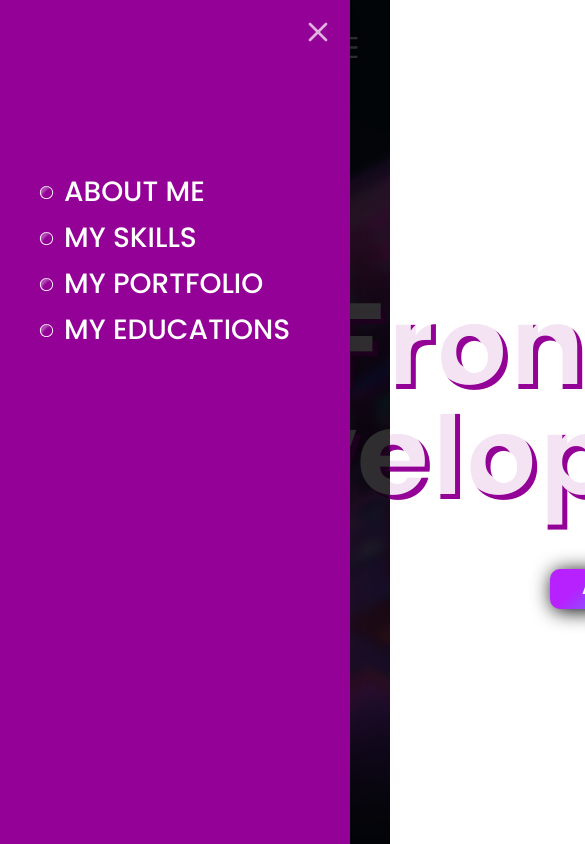
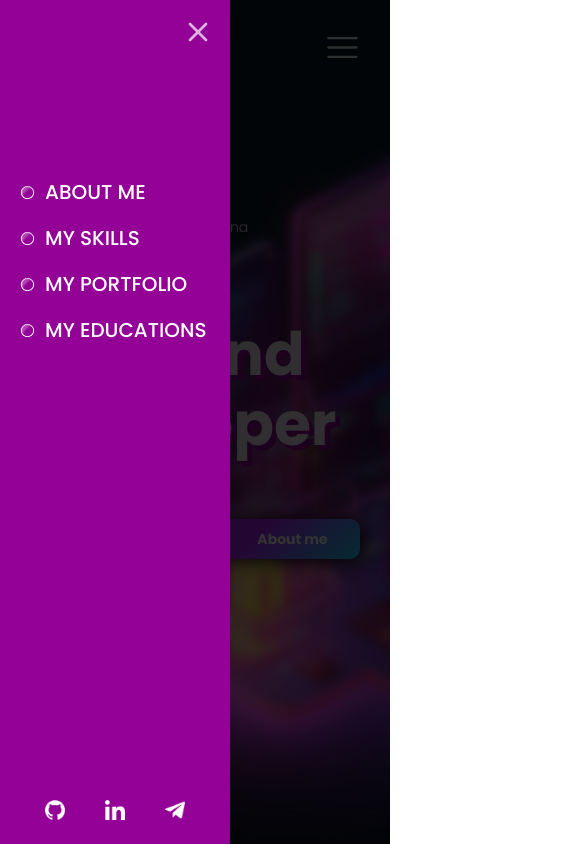
Before and after one commit to olhapanchyshyna/portfolio_next, a Next.js app: page / in a window 390 px wide. Both pictures are taken after a click on the button 342 px from the left and 47 px from the top of the page. Shown: the top 844 px of the page, 585 px wide, since content can reach past the window. Built offline with nearby package versions, Linux system fonts and the light colour scheme.

Commit message:
add first screen adaptive

```diff
--- a/package.json
+++ b/package.json
@@ -28,6 +28,8 @@
     "eslint": "^8",
     "eslint-config-next": "14.2.3",
     "postcss": "^8",
+    "prettier": "^3.3.0",
+    "prettier-plugin-tailwindcss": "^0.6.1",
     "tailwindcss": "^3.4.1",
     "typescript": "^5"
   }
--- a/src/app/globals.css
+++ b/src/app/globals.css
@@ -68,7 +68,6 @@
 
 .subtitle {
 	font-weight: 100;
-	font-size: 16px;
 	line-height: 24px;
 	position: relative;
 	color: rgba(255, 255, 255, 0.8901960784);
--- a/src/app/page.tsx
+++ b/src/app/page.tsx
@@ -5,6 +5,7 @@ export default function Home() {
   return (
     <section>
       <FirstScreen/>
+
     </section>
   );
 }
--- a/src/components/first-screen.tsx
+++ b/src/components/first-screen.tsx
@@ -3,72 +3,77 @@ import {
   SheetContent,
   SheetDescription,
   SheetTrigger,
-} from '@/components/ui/sheet'
-import { HamburgerMenuIcon, ShadowInnerIcon } from '@radix-ui/react-icons'
-import Link from 'next/link'
-import TextWithCircle from './text-with-circle'
-import CustomButton from './custom-button'
-import SidePanel from './side-panel'
+} from "@/components/ui/sheet";
+import { HamburgerMenuIcon, ShadowInnerIcon } from "@radix-ui/react-icons";
+import Link from "next/link";
+import CustomButton from "./custom-button";
+import MediaLinks from "./media-links";
+import SidePanel from "./side-panel";
+import TextWithCircle from "./text-with-circle";
 
 export default function FirstScreen() {
   return (
-		<section className="bg-[url('/first-screen-bg.jpg')] bg-cover bg-no-repeat h-[100vh]">
-			<div className='flex justify-end'>
+    <section className="h-[100vh] bg-[url('/first-screen-bg.jpg')] bg-cover bg-no-repeat">
+      <div className="flex justify-end">
         <Sheet>
-					<SheetTrigger className='text-[#e6e9eb] w-[35px] h-[35px] mt-[30px] mr-[30px]'>
-						<HamburgerMenuIcon className=' w-[35px] h-[35px]' />
+          <SheetTrigger className="mr-[30px] mt-[30px] h-[35px] w-[35px] text-[#e6e9eb]">
+            <HamburgerMenuIcon className="h-[35px] w-[35px]" />
           </SheetTrigger>
           <SheetContent
-						side='left'
-						className='main-bg-color w-[350px] border-none'
+            side="left"
+            className="main-bg-color flex w-[230px] flex-col justify-between border-none px-[5px] md:w-[300px] md:px-[20px] xl:w-[350px]"
           >
-						<SheetDescription className='flex flex-col mt-[150px] mx-[15px] text-[#fff] font-medium text-[28px] leading-[36px] uppercase'>
+            <SheetDescription className="mx-[15px] mt-[150px] flex flex-col text-[20px] font-medium uppercase leading-[36px] text-[#fff] md:text-[24px] xl:text-[28px]">
               <Link
-								href='/'
-								className='flex items-center mb-[10px] hover:text-sky-300'
+                href="/"
+                className="mb-[10px] flex items-center hover:text-sky-300"
               >
-								<ShadowInnerIcon className='mr-[10px] ' />
+                <ShadowInnerIcon className="mr-[10px]" />
                 <div>About me</div>
               </Link>
               <Link
-								href='/'
-								className='flex  items-center mb-[10px] hover:text-sky-300'
+                href="/"
+                className="mb-[10px] flex items-center hover:text-sky-300"
               >
-								<ShadowInnerIcon className='mr-[10px]' />
+                <ShadowInnerIcon className="mr-[10px]" />
                 <div>My Skills</div>
               </Link>
               <Link
-								href='/'
-								className='flex  items-center  mb-[10px] hover:text-sky-300'
+                href="/"
+                className="mb-[10px] flex items-center hover:text-sky-300"
               >
-								<ShadowInnerIcon className='mr-[10px]' />
+                <ShadowInnerIcon className="mr-[10px]" />
                 <div>My Portfolio</div>
               </Link>
               <Link
-								href='/'
-								className='flex  items-center  mb-[10px] hover:text-sky-300'
+                href="/"
+                className="mb-[10px] flex items-center hover:text-sky-300"
               >
-								<ShadowInnerIcon className='mr-[10px]' />
+                <ShadowInnerIcon className="mr-[10px]" />
                 <div>My Educations</div>
               </Link>
             </SheetDescription>
+
+            <div className="flex justify-evenly min-[900px]:hidden">
+              <MediaLinks />
+            </div>
           </SheetContent>
         </Sheet>
       </div>
 
-			<div className='pt-[200px] m-auto flex flex-col w-[870px]'>
-				<TextWithCircle text='My name is Olha Panchyshyna' />
-				<h1 className='text-center text-[115px] leading-[110px] mb-[60px] text-[rgba(255,_255,_255,_0.8901960784)] [text-shadow:#930196_5px_5px] font-bold'>
+      <div className="m-auto flex w-[340px] flex-col pt-[150px] min-[500px]:w-[480px] min-[500px]:pt-[200px] md:w-[600px] xl:w-[870px]">
+        <TextWithCircle text="My name is Olha Panchyshyna" />
+        <h1 className="mb-[60px] mt-[10px] text-[60px] font-bold leading-[70px] text-[rgba(255,_255,_255,_0.8901960784)] [text-shadow:#930196_5px_5px] min-[500px]:text-center md:text-[80px] md:leading-[90px] xl:mt-0 xl:text-[115px] xl:leading-[110px]">
           I&apos;m a Frontend developer
         </h1>
 
-				<div className='w-[500px] flex justify-between m-auto'>
-					<CustomButton text='Portfolio' href='/' />
-					<CustomButton text='About me' href='/' />
+        <div className="m-auto flex w-[330px] justify-between md:w-[400px] xl:w-[500px]">
+          <CustomButton text="Portfolio" href="/" />
+          <CustomButton text="About me" href="/" />
         </div>
       </div>
 
-			<SidePanel/>
+      <SidePanel />
     </section>
-	)
+  );
 }
--- /dev/null
+++ b/src/components/media-links.tsx
@@ -0,0 +1,48 @@
+import Image from "next/image";
+import Link from "next/link";
+
+export default function MediaLinks() {
+  return (
+    <>
+      <Link
+        href="https://github.com/olhapanchyshyna"
+        target="_blank"
+        className="[transition:transform_0.3s_ease] hover:scale-125"
+      >
+        <Image
+          src="/github.png"
+          alt="GitHub"
+          className="h-[20px] w-[20px] hover:fill-[#930196]"
+          width={24}
+          height={24}
+        />
+      </Link>
+      <Link
+        href="https://www.linkedin.com/in/olha-panchyshyna/"
+        target="_blank"
+        className="[transition:transform_0.3s_ease] hover:scale-125"
+      >
+        <Image
+          src="/linkedin.png"
+          alt="LinkedIn"
+          className="h-[20px] w-[20px] hover:text-[#930196]"
+          width={24}
+          height={24}
+        />
+      </Link>
+      <Link
+        href="/"
+        target="_blank"
+        className="[transition:transform_0.3s_ease] hover:scale-125"
+      >
+        <Image
+          src="/telegram.png"
+          alt="Telegram"
+          className="h-[20px] w-[20px] hover:text-[#930196]"
+          width={24}
+          height={24}
+        />
+      </Link>
+    </>
+  );
+}
--- a/src/components/side-panel.tsx
+++ b/src/components/side-panel.tsx
@@ -1,50 +1,11 @@
-import Image from 'next/image'
-import Link from 'next/link'
+import MediaLinks from "./media-links";
 
 export default function SidePanel() {
-	return (
-		<aside className='flex justify-between items-center max-w-[340px] w-full fixed top-[350px] -left-[115px] -rotate-90'>
-			<div className='text-[#fff] '>Social media</div>
-			<div className='w-[70px] h-0 border-[2px] border-[solid] border-[#fff]'></div>
-			<Link
-				href='https://github.com/olhapanchyshyna'
-				target='_blank'
-				className='hover:scale-125 [transition:transform_0.3s_ease]'
-			>
-				<Image
-					src='/github.png'
-					alt='GitHub'
-					className='w-[20px] h-[20px] hover:fill-[#930196]'
-					width={24}
-					height={24}
-				/>
-			</Link>
-			<Link
-				href='https://www.linkedin.com/in/olha-panchyshyna/'
-				target='_blank'
-				className='hover:scale-125 [transition:transform_0.3s_ease]'
-			>
-				<Image
-					src='/linkedin.png'
-					alt='LinkedIn'
-					className='w-[20px] h-[20px] hover:text-[#930196]'
-					width={24}
-					height={24}
-				/>
-			</Link>
-			<Link
-				href='/'
-				target='_blank'
-				className='hover:scale-125 [transition:transform_0.3s_ease]'
-			>
-				<Image
-					src='/telegram.png'
-					alt='Telegram'
-					className=' w-[20px] h-[20px] hover:text-[#930196]'
-					width={24}
-					height={24}
-				/>
-			</Link>
-		</aside>
-	)
+  return (
+    <aside className="fixed -left-[115px] top-[500px] hidden w-full max-w-[340px] -rotate-90 items-center justify-between min-[900px]:flex">
+      <div className="text-[#fff]">Social media</div>
+      <div className="h-0 w-[70px] border-[2px] border-[#fff] border-[solid]"></div>
+      <MediaLinks />
+    </aside>
+  );
 }
--- a/src/components/text-with-circle.tsx
+++ b/src/components/text-with-circle.tsx
@@ -8,7 +8,7 @@ type TextWithCircleProps = {
 export default function TextWithCircle({text} : TextWithCircleProps) {
 	return (
 		<div className=''>
-			<h3 className='subtitle'>{text}</h3>
+			<h3 className='subtitle text-[14px] md:text-[16px]'>{text}</h3>
 		</div>
 	)
 }
```
Also changed, not shown: 2 other files (tests, documents, lock files or other folders). Lines whose indentation alone changed are shown as unchanged.
